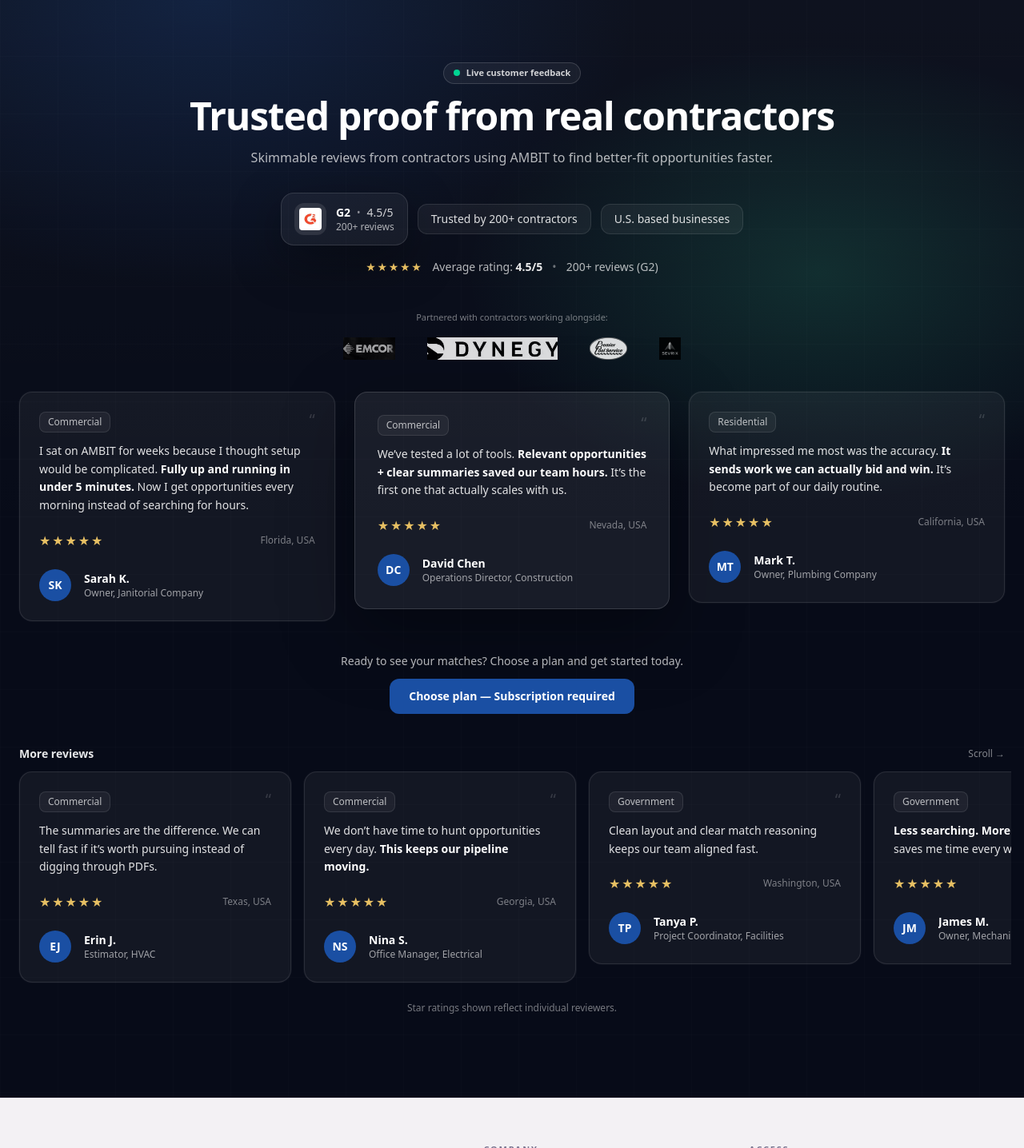
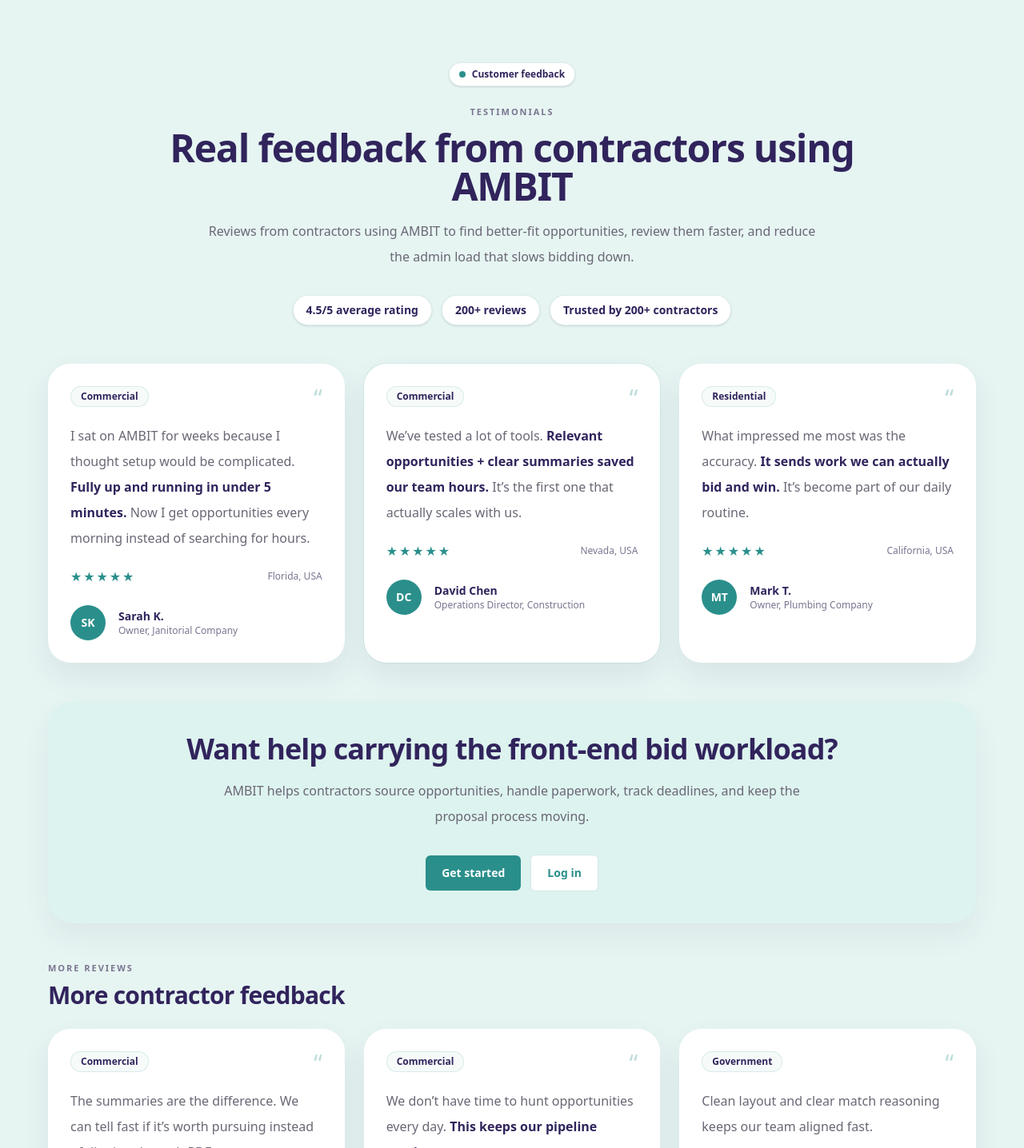
Before and after one commit to seansevrix/ambit, a Next.js app: page /testimonials in a window 1280 px wide. Shown: the part 74-1510 px from the top of the page at 80% size. Built offline with nearby package versions, Linux system fonts and the light colour scheme.

Commit message:
Restyle testimonials page to match mint site vibe

```diff
--- a/app/testimonials/page.tsx
+++ b/app/testimonials/page.tsx
@@ -9,41 +9,15 @@ type Testimonial = {
   name: string;
   role: string;
   location: string;
-  quote: string; // full quote
-  hook: string; // bolded sentence fragment for skimmability
+  quote: string;
+  hook: string;
   initials: string;
   segment?: Segment;
   stars?: 4 | 5;
   featured?: boolean;
 };
 
-const PRIMARY =
-  "inline-flex items-center justify-center rounded-xl bg-[#1A4FA3] px-6 py-3 text-sm font-semibold text-white hover:bg-[#15428B] transition w-full sm:w-auto";
-
-const SECONDARY =
-  "inline-flex items-center justify-center rounded-xl border border-white/12 bg-white/5 px-6 py-3 text-sm font-semibold text-white/90 hover:bg-white/10 transition w-full sm:w-auto";
-
-const CARD =
-  "rounded-2xl border border-white/10 bg-white/5 shadow-[0_0_0_1px_rgba(255,255,255,0.03)]";
-
-const PILL =
-  "inline-flex items-center gap-2 rounded-xl border border-white/10 bg-white/5 px-3 sm:px-4 py-2 text-xs sm:text-sm text-white/85 w-full sm:w-auto justify-center sm:justify-start";
-
-const LOGOS = {
-  g2: "/logos/g2.png",
-  partners: [
-    { name: "EMCOR", src: "/logos/emcor.png" },
-    { name: "Dynegy", src: "/logos/dynegy.png" },
-    { name: "Premier Pool Service", src: "/logos/premierpoolservice.png" },
-    { name: "Sevrix", src: "/logos/sevrix.png" },
-  ],
-};
-
-const TRUST = {
-  rating: "4.5/5",
-  reviewCountLabel: "200+ reviews",
-  contractorCountLabel: "Trusted by 200+ contractors",
-};
+const CONTAINER = "mx-auto max-w-[1240px] px-6 lg:px-10";
 
 const TESTIMONIALS: Testimonial[] = [
   {
@@ -82,8 +56,6 @@ const TESTIMONIALS: Testimonial[] = [
     stars: 5,
     featured: true,
   },
-
-  // More reviews
   {
     name: "Erin J.",
     role: "Estimator, HVAC",
@@ -111,7 +83,8 @@ const TESTIMONIALS: Testimonial[] = [
     role: "Project Coordinator, Facilities",
     location: "Washington, USA",
     hook: "Clear match reasoning keeps our team aligned.",
-    quote: "Clean layout and clear match reasoning keeps our team aligned fast.",
+    quote:
+      "Clean layout and clear match reasoning keeps our team aligned fast.",
     initials: "TP",
     segment: "Government",
     stars: 5,
@@ -149,15 +122,49 @@ const TESTIMONIALS: Testimonial[] = [
   },
 ];
 
+function Eyebrow({ children }: { children: React.ReactNode }) {
+  return (
+    <div className="text-[11px] font-semibold uppercase tracking-[0.18em] text-[#7A7590]">
+      {children}
+    </div>
+  );
+}
+
+function Button({
+  href,
+  children,
+  variant = "primary",
+}: {
+  href: string;
+  children: React.ReactNode;
+  variant?: "primary" | "secondary";
+}) {
+  const styles =
+    variant === "primary"
+      ? "bg-[#2A8F8B] text-white hover:bg-[#247d7a]"
+      : "border border-[#2A8F8B]/20 bg-white text-[#2A8F8B] hover:bg-[#2A8F8B]/5";
+
+  return (
+    <Link
+      href={href}
+      className={`inline-flex items-center justify-center rounded-md px-5 py-3 text-sm font-semibold transition ${styles}`}
+    >
+      {children}
+    </Link>
+  );
+}
+
 function Stars({ value }: { value: number }) {
   const full = Math.max(0, Math.min(5, Math.round(value)));
   const stars = Array.from({ length: 5 }, (_, i) => (i < full ? "★" : "☆"));
-  return <span className="tracking-[0.12em] text-[#FFD36A]/90">{stars.join("")}</span>;
+  return (
+    <span className="tracking-[0.12em] text-[#2A8F8B]">{stars.join("")}</span>
+  );
 }
 
 function Avatar({ initials }: { initials: string }) {
   return (
-    <div className="flex h-10 w-10 items-center justify-center rounded-full bg-[#1A4FA3] text-sm font-semibold text-white">
+    <div className="flex h-11 w-11 items-center justify-center rounded-full bg-[#2A8F8B] text-sm font-semibold text-white">
       {initials}
     </div>
   );
@@ -165,33 +172,25 @@ function Avatar({ initials }: { initials: string }) {
 
 function SegmentChip({ segment }: { segment?: Segment }) {
   if (!segment) return null;
+
   return (
-    <span className="inline-flex items-center rounded-lg border border-white/10 bg-white/5 px-2.5 py-1 text-xs text-white/70">
+    <span className="inline-flex items-center rounded-full border border-[#2A8F8B]/15 bg-[#F6FBFA] px-3 py-1 text-xs font-semibold text-[#31245C]">
       {segment}
     </span>
   );
 }
 
-function Img({
-  src,
-  alt,
-  className,
-}: {
-  src: string;
-  alt: string;
-  className: string;
-}) {
-  // eslint-disable-next-line @next/next/no-img-element
-  return <img src={src} alt={alt} className={className} />;
-}
-
 function BoldHookQuote({ hook, quote }: { hook: string; quote: string }) {
   const parts = quote.split(hook);
-  if (parts.length < 2) return <span className="text-white/88">{quote}</span>;
+
+  if (parts.length < 2) {
+    return <span>{quote}</span>;
+  }
+
   return (
-    <span className="text-white/88">
+    <span>
       {parts[0]}
-      <strong className="text-white">{hook}</strong>
+      <strong className="text-[#31245C]">{hook}</strong>
       {parts.slice(1).join(hook)}
     </span>
   );
@@ -199,99 +198,40 @@ function BoldHookQuote({ hook, quote }: { hook: string; quote: string }) {
 
 function QuoteCard({
   t,
-  variant = "default",
+  featured = false,
 }: {
   t: Testimonial;
-  variant?: "default" | "featured";
+  featured?: boolean;
 }) {
-  const wrap =
-    variant === "featured"
-      ? `${CARD} p-7 border-white/14 bg-white/[0.07] shadow-[0_30px_90px_rgba(0,0,0,0.35)]`
-      : `${CARD} p-6`;
-
   return (
-    <div className={wrap}>
-      <div className="flex items-start justify-between gap-3">
+    <div
+      className={[
+        "rounded-[28px] bg-white p-7 shadow-[0_16px_36px_rgba(49,36,92,0.08)]",
+        featured ? "ring-1 ring-[#2A8F8B]/10" : "",
+      ].join(" ")}
+    >
+      <div className="flex items-start justify-between gap-4">
         <SegmentChip segment={t.segment} />
-        <span className="text-white/15 text-xl leading-none">“</span>
+        <div className="text-3xl leading-none text-[#2A8F8B]/30">“</div>
       </div>
 
-      <p className="mt-3 text-sm leading-relaxed">
+      <p className="mt-4 text-base leading-8 text-[#6A6775]">
         <BoldHookQuote hook={t.hook} quote={t.quote} />
       </p>
 
-      <div className="mt-5 flex items-center justify-between">
+      <div className="mt-5 flex items-center justify-between gap-4">
         <Stars value={t.stars ?? 5} />
-        <span className="text-xs text-white/45">{t.location}</span>
+        <span className="text-xs font-medium text-[#7A7590]">{t.location}</span>
       </div>
 
       <div className="mt-6 flex items-center gap-4">
         <Avatar initials={t.initials} />
         <div className="min-w-0">
-          <div className="truncate text-sm font-semibold">{t.name}</div>
-          <div className="truncate text-xs text-white/60">{t.role}</div>
+          <div className="truncate text-sm font-semibold text-[#31245C]">
+            {t.name}
+          </div>
+          <div className="truncate text-xs text-[#7A7590]">{t.role}</div>
         </div>
-      </div>
-    </div>
-  );
-}
-
-function G2Badge() {
-  return (
-    <div className="flex w-full sm:w-auto items-center gap-3 rounded-2xl border border-white/12 bg-white/5 px-4 py-3 shadow-[0_20px_60px_rgba(0,0,0,0.35)]">
-      <div className="flex h-10 w-10 flex-shrink-0 items-center justify-center rounded-xl bg-white/10">
-        <Img src={LOGOS.g2} alt="G2" className="h-7 w-7 rounded-sm" />
-      </div>
-
-      <div className="leading-tight">
-        <div className="flex items-center gap-2">
-          <span className="text-sm font-semibold text-white">G2</span>
-          <span className="text-xs text-white/50">•</span>
-          <span className="text-sm text-white/80">{TRUST.rating}</span>
-        </div>
-        <div className="text-xs text-white/65">{TRUST.reviewCountLabel}</div>
-      </div>
-    </div>
-  );
-}
-
-function PartnerStrip() {
-  return (
-    <div className="mt-7">
-      <div className="text-center text-[11px] text-white/45">
-        Partnered with contractors working alongside:
-      </div>
-
-      <div className="mx-auto mt-4 flex max-w-4xl flex-wrap items-center justify-center gap-x-8 sm:gap-x-10 gap-y-5">
-        {LOGOS.partners.map((b) => (
-          <div key={b.name} className="flex items-center">
-            <Img
-              src={b.src}
-              alt={b.name}
-              className="h-6 sm:h-7 w-auto opacity-85 grayscale hover:opacity-100 hover:grayscale-0 transition"
-            />
-          </div>
-        ))}
-      </div>
-    </div>
-  );
-}
-
-function Carousel({ items }: { items: Testimonial[] }) {
-  return (
-    <div>
-      <div className="flex items-center justify-between">
-        <div className="text-sm font-semibold text-white/90">More reviews</div>
-        <div className="text-xs text-white/50">Scroll →</div>
-      </div>
-
-      {/* Mobile-friendly horizontal scroll (prevents page overflow on iPhone) */}
-      <div className="mt-3 -mx-2 flex gap-4 overflow-x-auto px-2 pb-2 [-webkit-overflow-scrolling:touch]">
-        {items.map((t) => (
-          <div key={t.name} className="w-[280px] sm:w-[340px] flex-shrink-0">
-            <QuoteCard t={t} />
-          </div>
-        ))}
       </div>
     </div>
   );
@@ -312,93 +252,97 @@ export default function TestimonialsPage() {
     return [...fives, ...fours];
   }, []);
 
-  const visibleCarousel = showMore ? rest : rest.slice(0, 6);
+  const visibleReviews = showMore ? rest : rest.slice(0, 6);
 
   return (
-    // Key iPhone fix: "break out" of any parent max-width wrapper
-    <main className="relative left-1/2 w-screen -translate-x-1/2 overflow-x-hidden min-h-[100dvh] text-white">
-      {/* Background glow + subtle grid (full-screen, even if parent is constrained) */}
-      <div className="pointer-events-none fixed inset-0 -z-10">
-        <div className="absolute inset-0 bg-[#070B18]" />
-        <div className="absolute inset-0 bg-[radial-gradient(900px_600px_at_20%_0%,rgba(26,79,163,0.25),transparent_60%)]" />
-        <div className="absolute inset-0 bg-[radial-gradient(800px_520px_at_80%_25%,rgba(52,211,153,0.16),transparent_55%)]" />
-        <div className="absolute inset-0 opacity-[0.06] [background-image:linear-gradient(to_right,rgba(255,255,255,0.25)_1px,transparent_1px),linear-gradient(to_bottom,rgba(255,255,255,0.25)_1px,transparent_1px)] [background-size:72px_72px]" />
-        <div className="absolute inset-0 bg-gradient-to-b from-white/[0.03] via-transparent to-transparent" />
-      </div>
-
-      <div className="mx-auto w-full max-w-7xl px-4 sm:px-6 py-12 sm:py-16 md:py-20">
-        {/* Hero */}
-        <div className="mx-auto max-w-5xl text-center">
-          <div className="mx-auto flex w-fit items-center gap-2 rounded-full border border-white/15 bg-white/5 px-3 py-1 text-[11px] font-semibold text-white/80">
-            <span className="relative flex h-2 w-2">
-              <span className="absolute inline-flex h-full w-full animate-ping rounded-full bg-emerald-400/60" />
-              <span className="relative inline-flex h-2 w-2 rounded-full bg-emerald-400" />
-            </span>
-            Live customer feedback
+    <main className="min-h-screen bg-[#E6F5F2] text-[#31245C]">
+      <div className={`${CONTAINER} py-12 sm:py-16 lg:py-20`}>
+        <div className="mx-auto max-w-[980px] text-center">
+          <div className="inline-flex items-center gap-2 rounded-full border border-[#2A8F8B]/15 bg-white px-3 py-1.5 text-xs font-semibold text-[#31245C] shadow-sm">
+            <span className="inline-flex h-2 w-2 rounded-full bg-[#2A8F8B]" />
+            Customer feedback
           </div>
 
-          <h1 className="mt-4 text-3xl sm:text-4xl md:text-5xl font-semibold tracking-tight">
-            Trusted proof from real contractors
-          </h1>
-          <p className="mt-4 text-sm sm:text-base text-white/70">
-            Skimmable reviews from contractors using AMBIT to find better-fit opportunities faster.
-          </p>
+          <div className="mt-6">
+            <Eyebrow>Testimonials</Eyebrow>
+            <h1 className="mt-3 text-4xl font-black tracking-tight text-[#31245C] sm:text-5xl">
+              Real feedback from contractors using AMBIT
+            </h1>
+            <p className="mx-auto mt-4 max-w-[760px] text-base leading-8 text-[#6A6775]">
+              Reviews from contractors using AMBIT to find better-fit
+              opportunities, review them faster, and reduce the admin load that
+              slows bidding down.
+            </p>
+          </div>
 
-          <div className="mt-8 flex flex-col items-center justify-center gap-4">
-            <div className="flex w-full flex-col sm:flex-row flex-wrap items-center justify-center gap-3">
-              <G2Badge />
-              <div className={PILL}>{TRUST.contractorCountLabel}</div>
-              <div className={PILL}>U.S. based businesses</div>
+          <div className="mt-8 flex flex-wrap items-center justify-center gap-3">
+            <div className="rounded-full border border-[#2A8F8B]/15 bg-white px-4 py-2 text-sm font-semibold text-[#31245C] shadow-sm">
+              4.5/5 average rating
             </div>
-
-            <div className="flex flex-wrap items-center justify-center gap-2 sm:gap-3 text-sm text-white/70 leading-relaxed">
-              <Stars value={5} />
-              <span>
-                Average rating:{" "}
-                <span className="font-semibold text-white/90">{TRUST.rating}</span>
-              </span>
-              <span className="text-white/40">•</span>
-              <span>{TRUST.reviewCountLabel} (G2)</span>
+            <div className="rounded-full border border-[#2A8F8B]/15 bg-white px-4 py-2 text-sm font-semibold text-[#31245C] shadow-sm">
+              200+ reviews
             </div>
-
-            <PartnerStrip />
+            <div className="rounded-full border border-[#2A8F8B]/15 bg-white px-4 py-2 text-sm font-semibold text-[#31245C] shadow-sm">
+              Trusted by 200+ contractors
+            </div>
           </div>
         </div>
 
-        {/* Featured Three */}
-        <div className="mt-10 grid gap-6 lg:grid-cols-3">
+        <section className="mt-12 grid gap-6 lg:grid-cols-3">
           {featured.map((t, idx) => (
-            <div key={t.name} className="lg:col-span-1">
-              <QuoteCard t={t} variant={idx === 1 ? "featured" : "default"} />
+            <QuoteCard key={t.name} t={t} featured={idx === 1} />
+          ))}
+        </section>
+
+        <section className="mt-12 rounded-[32px] bg-[#DDF3EF] px-8 py-10 text-center shadow-[0_16px_36px_rgba(49,36,92,0.06)] sm:px-10">
+          <h2 className="text-3xl font-black tracking-tight text-[#31245C] sm:text-4xl">
+            Want help carrying the front-end bid workload?
+          </h2>
+          <p className="mx-auto mt-4 max-w-[720px] text-base leading-8 text-[#6A6775]">
+            AMBIT helps contractors source opportunities, handle paperwork,
+            track deadlines, and keep the proposal process moving.
+          </p>
+
+          <div className="mt-8 flex flex-col items-center justify-center gap-3 sm:flex-row">
+            <Button href="/get-started">Get started</Button>
+            <Button href="/login" variant="secondary">
+              Log in
+            </Button>
+          </div>
+        </section>
+
+        <section className="mt-12">
+          <div className="flex items-center justify-between gap-4">
+            <div>
+              <Eyebrow>More reviews</Eyebrow>
+              <h2 className="mt-2 text-3xl font-black tracking-tight text-[#31245C]">
+                More contractor feedback
+              </h2>
             </div>
-          ))}
-        </div>
+          </div>
 
-        {/* CTA right after strongest proof */}
-        <div className="mt-10 flex flex-col items-center justify-center gap-3 text-center">
-          <div className="text-sm text-white/70">
-            Ready to see your matches? Choose a plan and get started today.
+          <div className="mt-6 grid gap-6 md:grid-cols-2 xl:grid-cols-3">
+            {visibleReviews.map((t) => (
+              <QuoteCard key={t.name} t={t} />
+            ))}
           </div>
-          <div className="flex w-full sm:w-auto flex-col sm:flex-row flex-wrap items-center justify-center gap-3">
-            <Link href="/get-started" className={PRIMARY}>
-              Choose plan — Subscription required
-            </Link>
-          </div>
-        </div>
 
-        {/* Carousel only (Spotlight removed) */}
-        <div className="mt-10">
-          <Carousel items={visibleCarousel} />
+          {rest.length > 6 ? (
+            <div className="mt-8 flex justify-center">
+              <button
+                type="button"
+                onClick={() => setShowMore((prev) => !prev)}
+                className="inline-flex items-center justify-center rounded-md border border-[#2A8F8B]/20 bg-white px-5 py-3 text-sm font-semibold text-[#2A8F8B] transition hover:bg-[#2A8F8B]/5"
+              >
+                {showMore ? "Show less" : "Show more"}
+              </button>
+            </div>
+          ) : null}
 
-
-
-
-          <div className="mt-4 text-center text-xs text-white/45">
+          <div className="mt-6 text-center text-xs text-[#7A7590]">
             Star ratings shown reflect individual reviewers.
           </div>
-        </div>
-
-        <div className="h-6" />
+        </section>
       </div>
     </main>
   );
```
